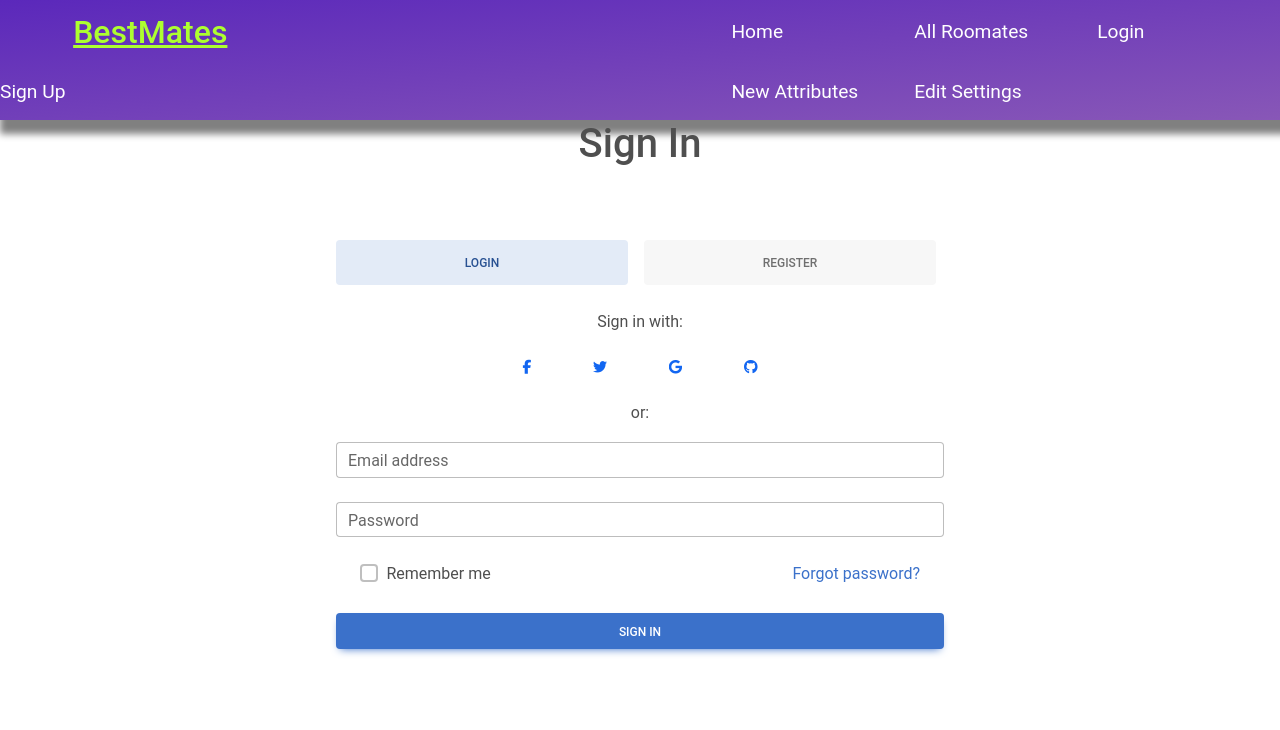
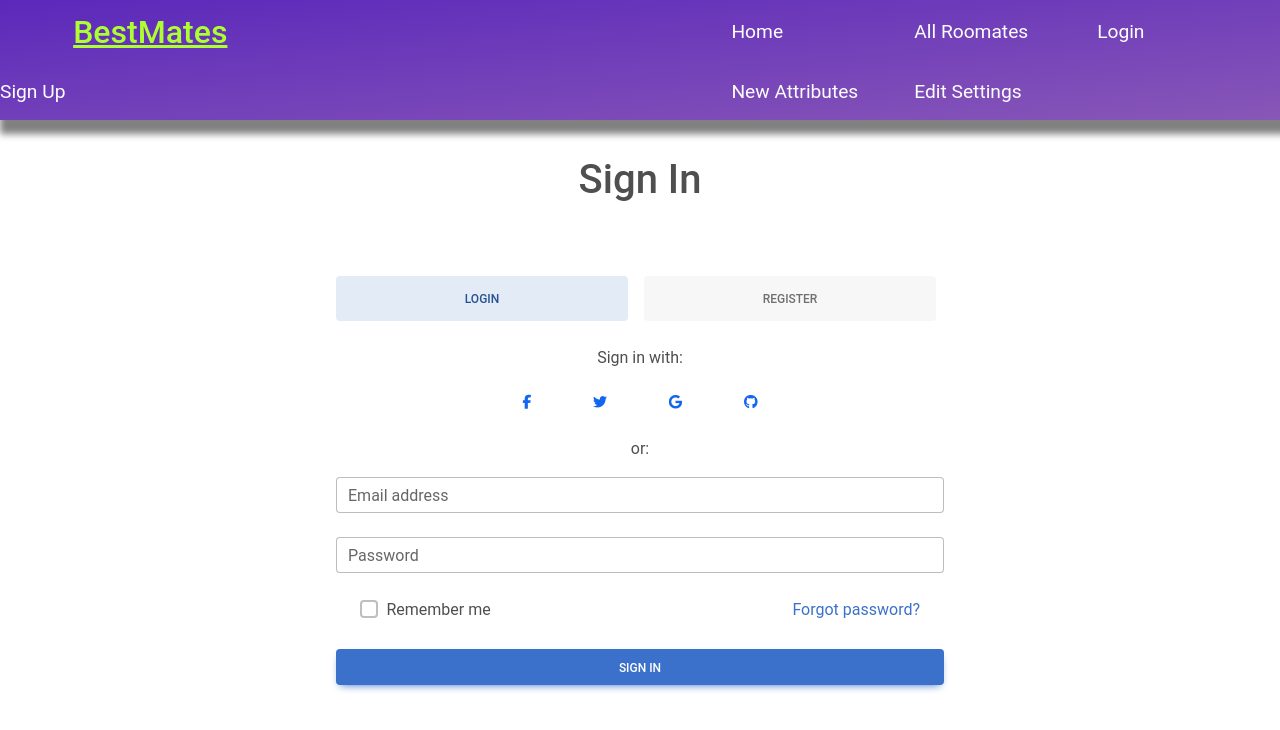
Before and after one commit to sreeves07/BestMates-Frontend, a React (Create React App) app: page /signin in a window 1280 px wide. Shown: the top 730 px of the page. Built offline with nearby package versions, Linux system fonts and the light colour scheme; no server answers; a web font is replaced by a local one.

Commit message:
Update SignIn page

```diff
--- /dev/null
+++ b/src/Pages/SignIn.css
@@ -0,0 +1,4 @@
+.sign-in-page .header {
+    margin-top: 10px;
+    margin-bottom: 20px;
+}
--- a/src/Pages/SignIn.js
+++ b/src/Pages/SignIn.js
@@ -1,8 +1,10 @@
-import SignInForm from '../Components/SignInForm';
+import SignInForm from "../Components/SignInForm";
+import "./SignIn.css";
 
 const SignIn = () => {
   return (
     <div className="sign-in-page">
+      <br></br>
       <h1 className="header">Sign In</h1>
       <SignInForm />
     </div>
```
